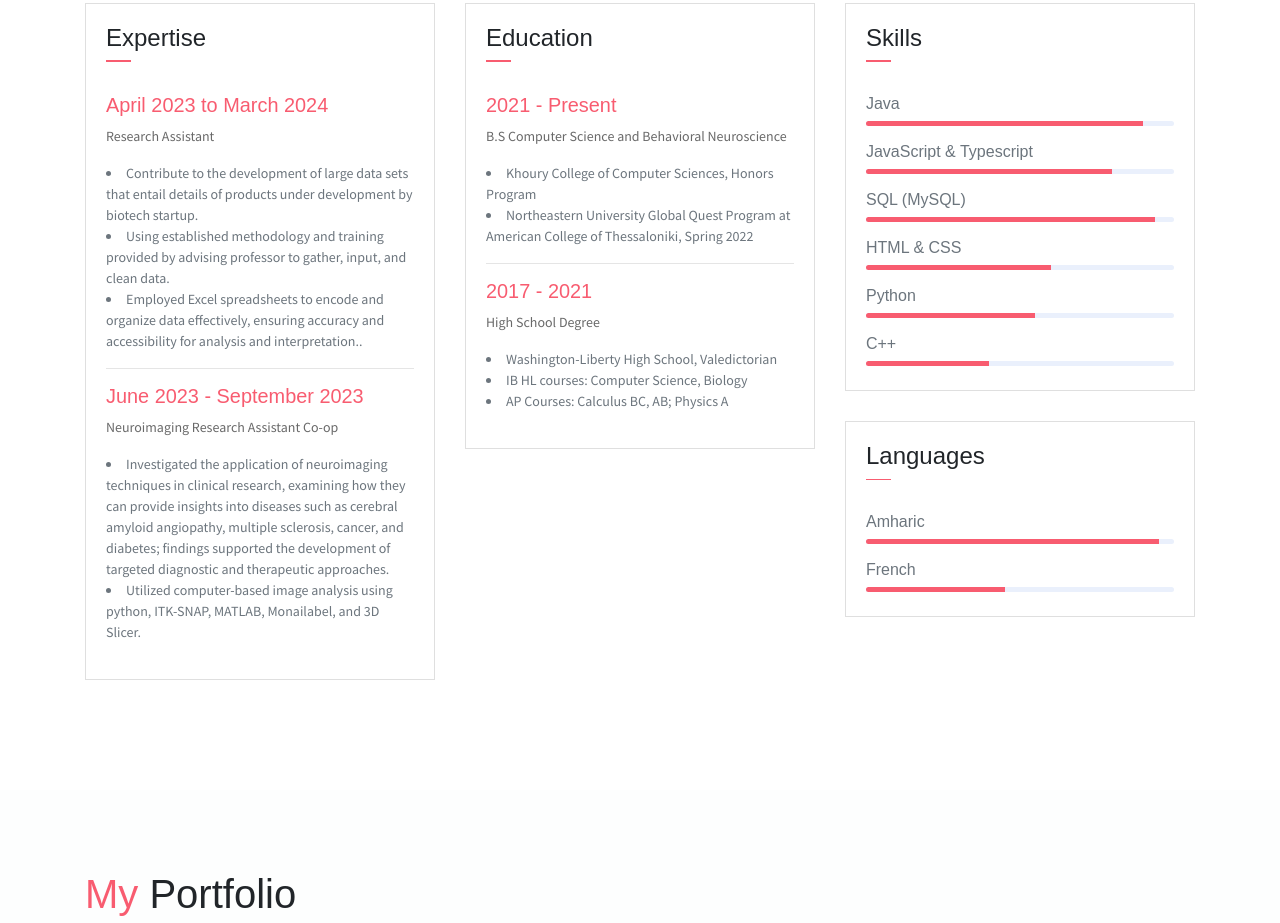
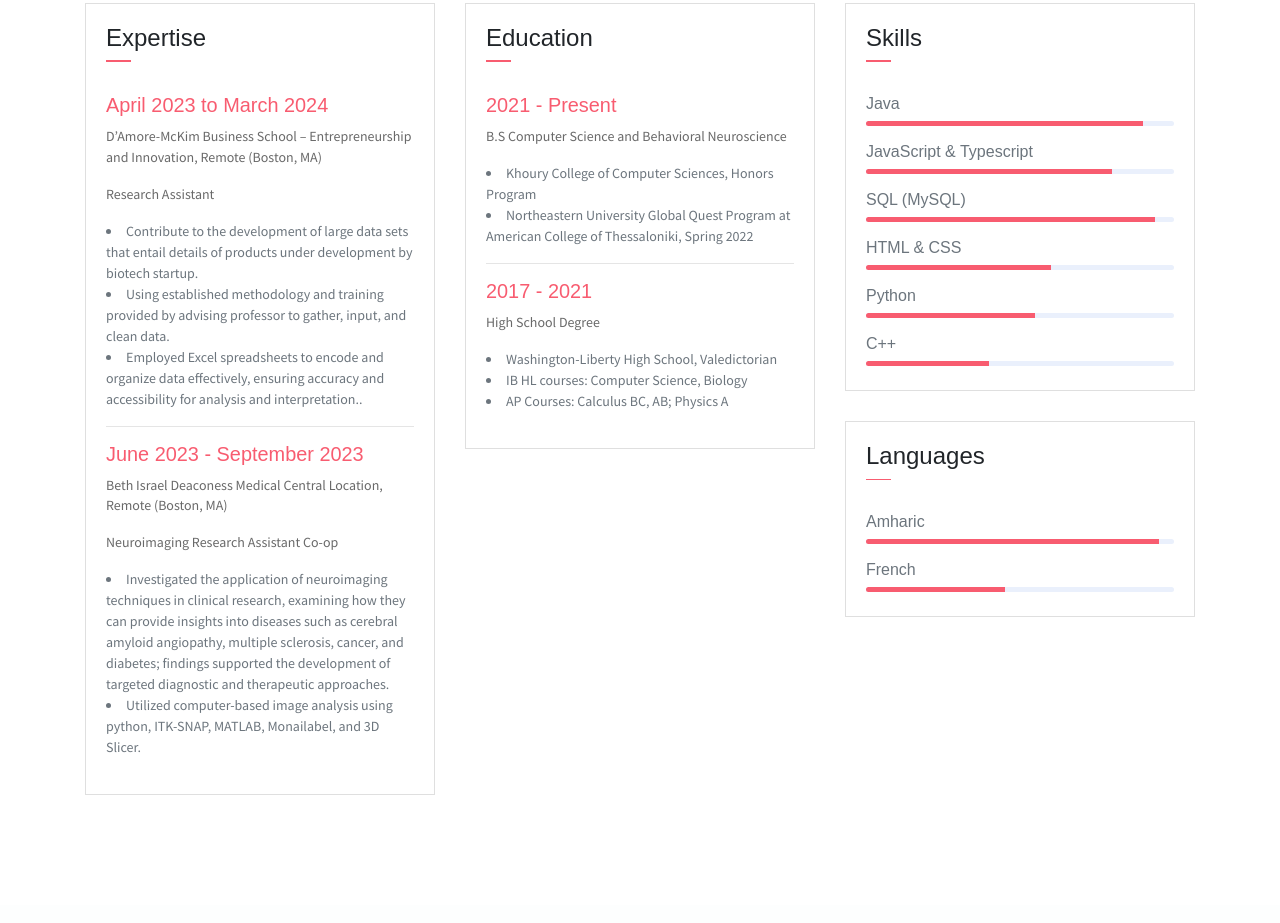
Before and after one commit to belentesfaye/belentesfaye.github.io, a website: page index.html in a window 1280 px wide. Shown: the part 1858-2781 px from the top of the page. Drawn offline with Linux system fonts and the light colour scheme; some packages are replaced by stand-ins of ours.

Commit message:
Update index.html

```diff
--- a/index.html
+++ b/index.html
@@ -156,6 +156,7 @@
                         </div>
                         <div class="card-body">
                             <h6 class="title text-danger">April 2023 to March 2024</h6>
+			    <P>D’Amore-McKim Business School – Entrepreneurship and Innovation, Remote (Boston, MA)</P>
                             <P>Research Assistant</P>
                             <P class="subtitle"> <li>Contribute to the development of large data sets that entail details of products under development by biotech startup.</li>
                                 <li>Using established methodology and training provided by advising professor to gather, input, and clean data.</li>
@@ -163,6 +164,7 @@
                                   interpretation..</li></P>
                             <hr>
                             <h6 class="title text-danger">June 2023 - September 2023</h6>
+			    <P>Beth Israel Deaconess Medical Central Location, Remote (Boston, MA)</P>
                             <P>Neuroimaging Research Assistant Co-op</P>
                             <P class="subtitle"><li>Investigated the application of neuroimaging techniques in clinical research, examining how they can provide insights into diseases
                                 such as cerebral amyloid angiopathy, multiple sclerosis, cancer, and diabetes; findings supported the development of targeted
```
